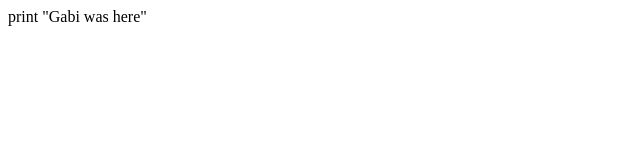
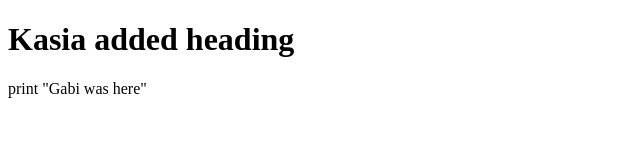
Before and after one commit to Kasiakzl/New-Yoga-Website, a plain HTML site: page index.html in a window 1280 px wide. Shown: the whole page, without its empty margins (0-640 px from the left). Drawn offline with Linux system fonts and the light colour scheme.

Commit message:
added heading

```diff
--- a/index.html
+++ b/index.html
@@ -3,6 +3,9 @@
 <head>
 </head>
 <body>
+  <h1>
+    Kasia added heading
+  </h1>
 print "Gabi was here"
 </body>
 </html>
```
